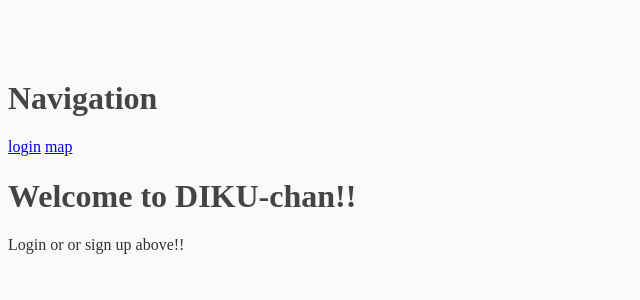
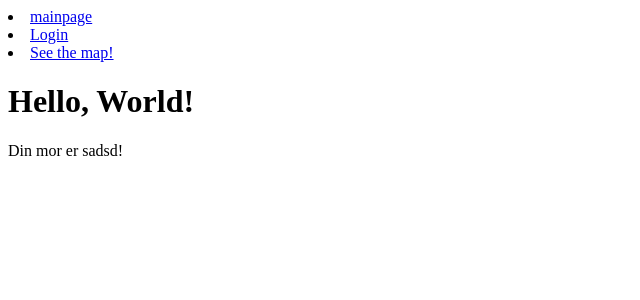
Before and after one commit to nickgismokato/DISProj, a Flask app: page / in a window 1280 px wide. Shown: the top 300 px of the page, without its empty margins (0-640 px from the left). Run offline with Flask 3, Linux system fonts and the light colour scheme.

Commit message:
Index.html

```diff
--- a/source/templates/index.html
+++ b/source/templates/index.html
@@ -4,16 +4,13 @@
     <meta charset="UTF-8">
     <meta http-equiv="X-UA-Compatible" content="IE=edge">
     <meta name="viewport" content="width=device-width, initial-scale=1.0">
-    <link rel="stylesheet" href="{{ url_for('static', filename='css/universal.css') }}">
     <title>Dis Project</title>
 </head>
 <body>
-    <header>
-        <h1>Navigation</h1>
-        <a href="{{ url_for('login') }}">login</a>
-        <a href="{{ url_for('map') }}">map</a>
-    </header>
-    <h1>Welcome to DIKU-chan!!</h1>
-    <p>Login or or sign up above!!</p>
+      <li><a href="{{ url_for('index') }}">mainpage</a></li>
+      <li><a href="{{ url_for('login') }}">Login</a></li>
+      <li><a href="{{ url_for('map') }}">See the map!</a></li>
+    <h1>Hello, World!</h1>
+    <p>Din mor er sadsd!</p>
 </body>
 </html>
```
